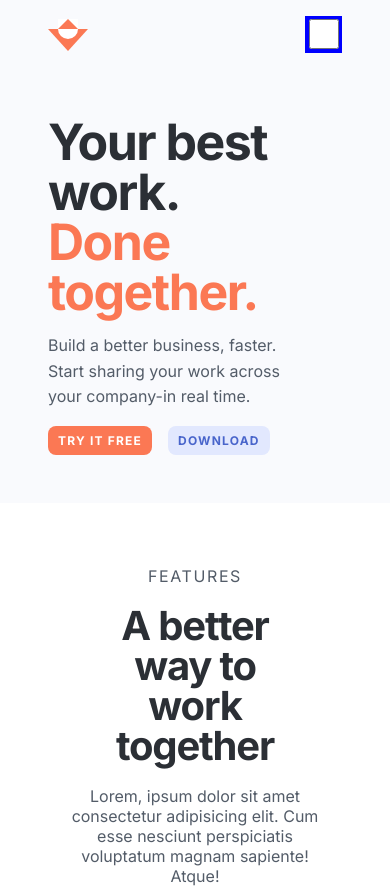
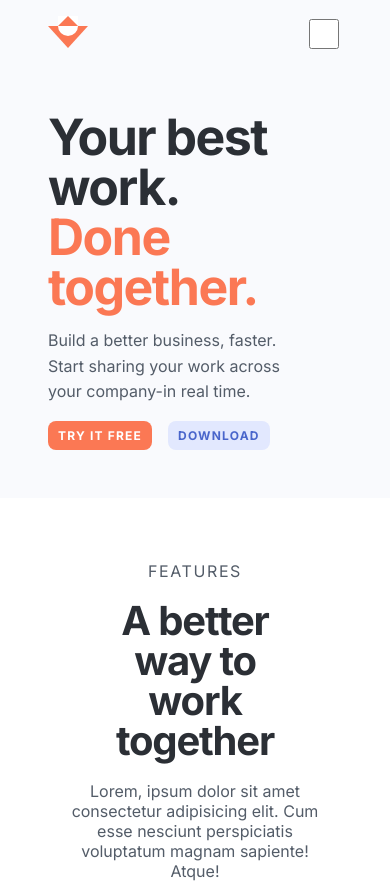
Before and after one commit to RabbitEarsDesign/ionic_takehome_james_mcconnell, a Next.js app: page / in a window 390 px wide. Shown: the top 888 px of the page. Built offline with nearby package versions, Linux system fonts and the light colour scheme.

Commit message:
Modify HTML placement of hamburger so as to ensure its interactivity upon toggle state

```diff
--- a/components/ui/hamburger/Hamburger.js
+++ b/components/ui/hamburger/Hamburger.js
@@ -11,6 +11,7 @@ function Hamburger() {
       <div className={classes.Hamburger}>
         <div></div>
       </div>
+
       <div className={classes.menu}>
         <div>
           <div>
--- a/components/ui/hamburger/Hamburger.module.css
+++ b/components/ui/hamburger/Hamburger.module.css
@@ -3,17 +3,18 @@
   /* position: fixed; */
   /* top: 0; */
   /* right: 0; */
+  position: relative;
   margin-left: auto;
   background: blue;
   z-index: 1;
 }
 
 .menuWrap .toggler {
-  /* position: absolute; */
-
-  top: 0;
-  left: 0;
-  z-index: 2;
+  position: sticky;
+  position: fixed;
+  top: 1rem;
+  right: 3rem;
+  z-index: 200;
   cursor: pointer;
   width: 30px;
   height: 30px;
@@ -29,6 +30,7 @@
   height: 60px;
   padding: 1rem;
   background: var(--primary-color);
+
   display: flex;
   align-items: center;
   justify-content: center;
```
